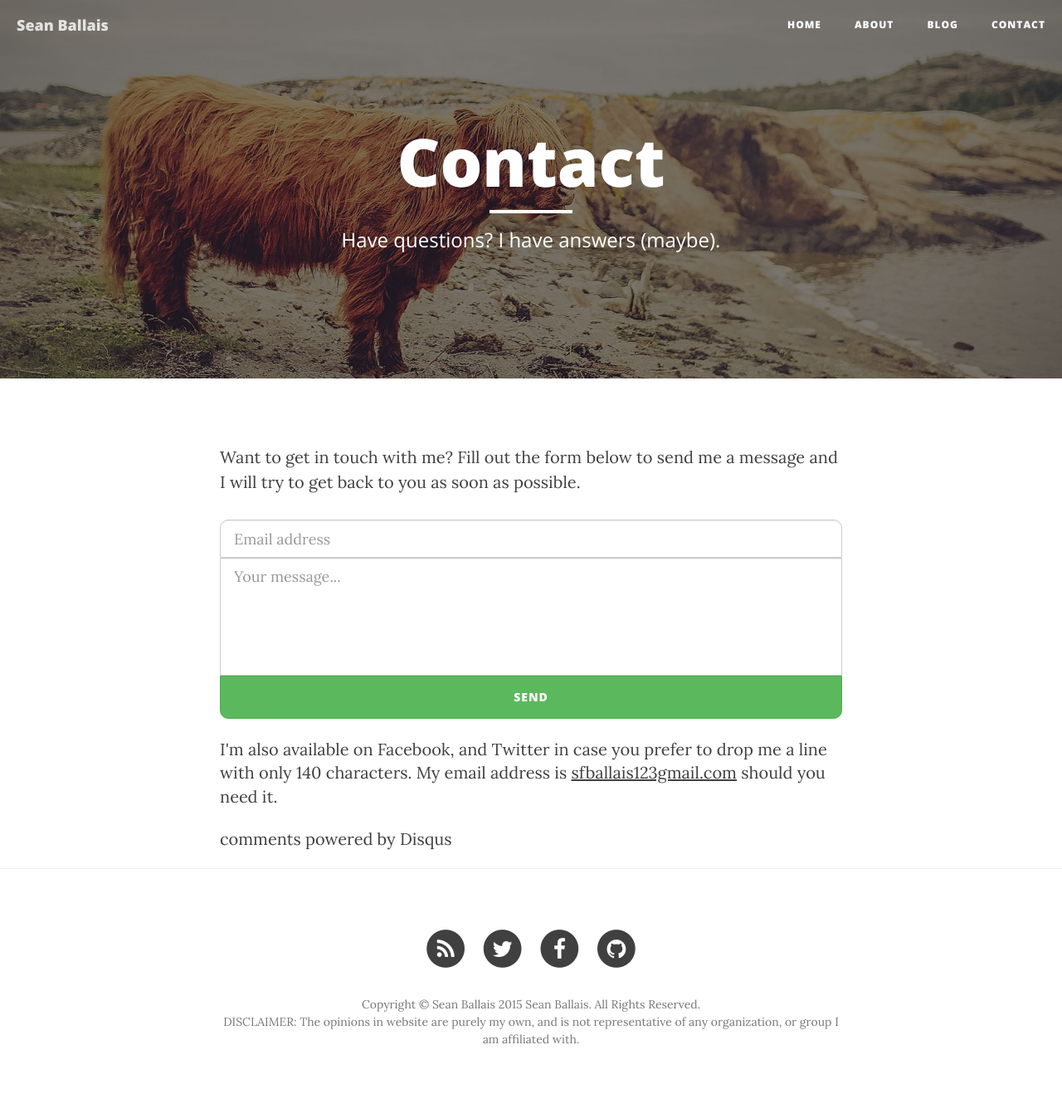
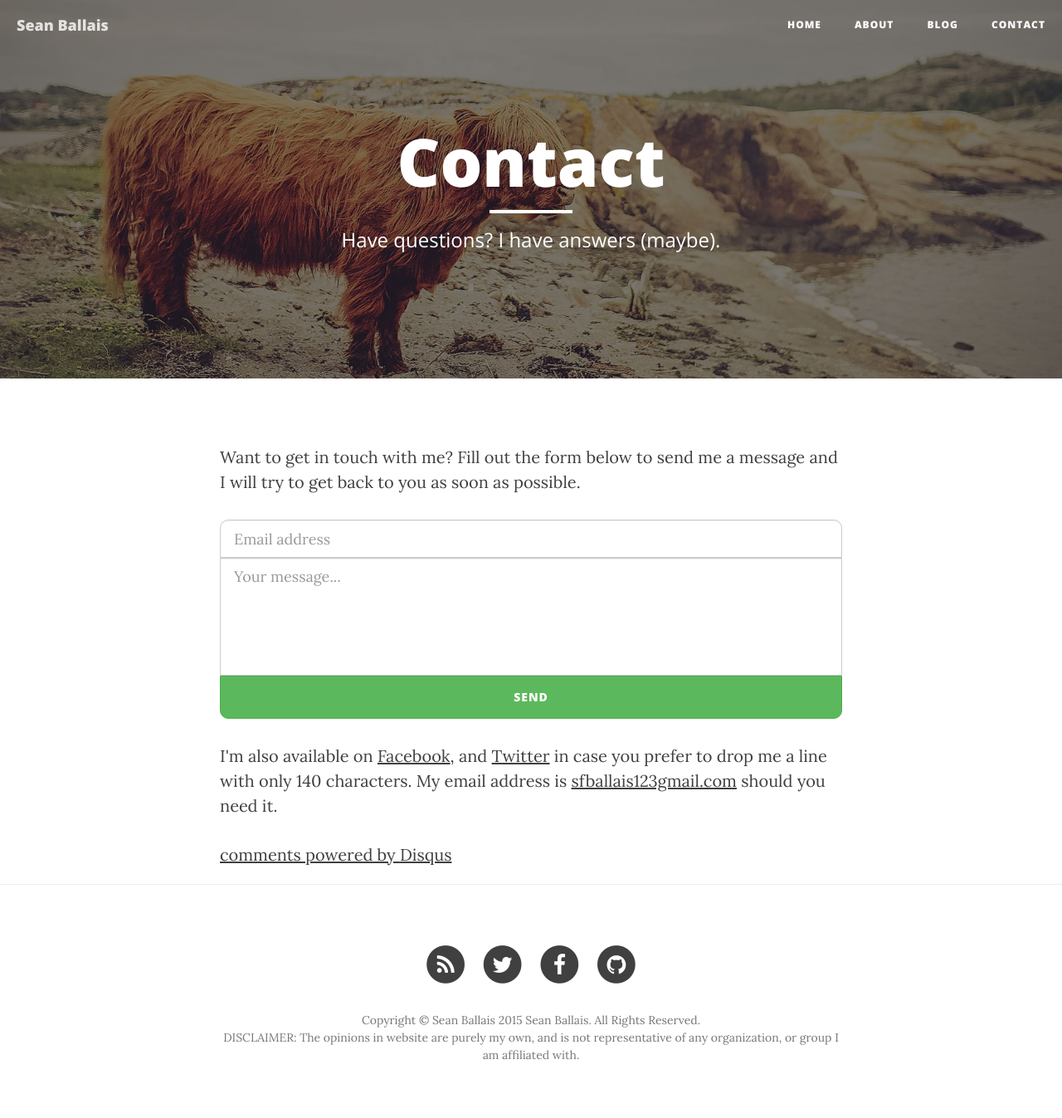
Before and after one commit to seanballais/seanballais.github.io, a Jekyll site: the page built from contact.html, in a window 1280 px wide. Shown: the whole page at 83% size. Built offline with Jekyll 4.4.1, drawn with Linux system fonts in a browser that asks for light colours; nearby versions of some CDN libraries; comment, search, counter and statistics services are not loaded.

Commit message:
Set all links in the content area to have an underline.

```diff
--- a/_layouts/page.html
+++ b/_layouts/page.html
@@ -20,7 +20,7 @@ layout: default
 <!-- Main Content -->
 <div class="container">
 	<div class="row">
-		<div class="col-lg-8 col-lg-offset-2 col-md-10 col-md-offset-1">
+		<div id="content-area" class="col-lg-8 col-lg-offset-2 col-md-10 col-md-offset-1">
 			{{ content }}
             {% include disqus-comments.html %}
 		</div>
--- a/_layouts/post.html
+++ b/_layouts/post.html
@@ -23,7 +23,7 @@ layout: default
 <article>
     <div class="container">
         <div class="row">
-            <div class="col-lg-8 col-lg-offset-2 col-md-10 col-md-offset-1">
+            <div id="content-area" class="col-lg-8 col-lg-offset-2 col-md-10 col-md-offset-1">
 
 				{{ content }}
 
--- a/contact.html
+++ b/contact.html
@@ -21,4 +21,4 @@ header-img: "img/contact-bg.jpg"
         </div>
     </form>
 </div>
-I'm also available on <a href="https://www.facebook.com/seanballais">Facebook</a>, and <a href="https://www.twitter.com/seanballais/">Twitter</a> in case you prefer to drop me a line with only 140 characters. My email address is <script type="text/javascript">var email = "sfballais123", host = "gmail.com", emailAddress = email + host; document.write('<a id="protected-email" href="mailto:' + emailAddress + '">' + emailAddress + '</a>');</script> should you need it.
+<p>I'm also available on <a href="https://www.facebook.com/seanballais">Facebook</a>, and <a href="https://www.twitter.com/seanballais/">Twitter</a> in case you prefer to drop me a line with only 140 characters. My email address is <script type="text/javascript">var email = "sfballais123", host = "gmail.com", emailAddress = email + host; document.write('<a href="mailto:' + emailAddress + '">' + emailAddress + '</a>');</script> should you need it.</p>
--- a/css/clean-blog.css
+++ b/css/clean-blog.css
@@ -1,9 +1,3 @@
-/*!
- * Clean Blog v1.0.0 (http://startbootstrap.com)
- * Copyright 2015 Start Bootstrap
- * Licensed under Apache 2.0 (https://github.com/IronSummitMedia/startbootstrap/blob/gh-pages/LICENSE)
- */
-
 body {
   font-family: 'Lora', 'Times New Roman', serif;
   font-size: 20px;
@@ -436,6 +430,6 @@ div#contact-response {
 div#disqus_thread {
   margin-top: 3%;
 }
-a#protected-email {
+div#content-area a {
   text-decoration: underline;
 }
--- a/less/clean-blog.less
+++ b/less/clean-blog.less
@@ -503,7 +503,6 @@ div#disqus_thread {
 	margin-top: 3%;
 }
 
-// Protected email
-a#protected-email {
+div#content-area a {
 	text-decoration: underline;
 }
```
Also changed, not shown: css/clean-blog.min.css.
